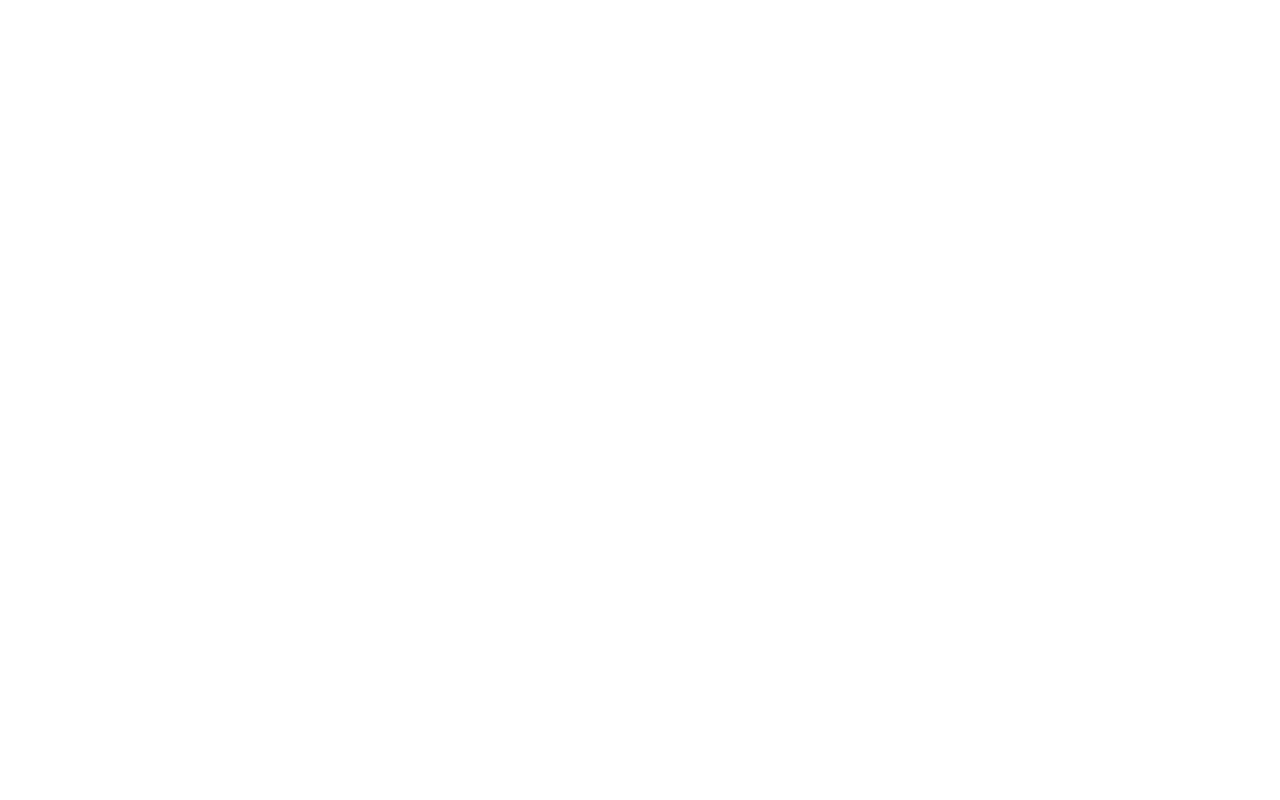
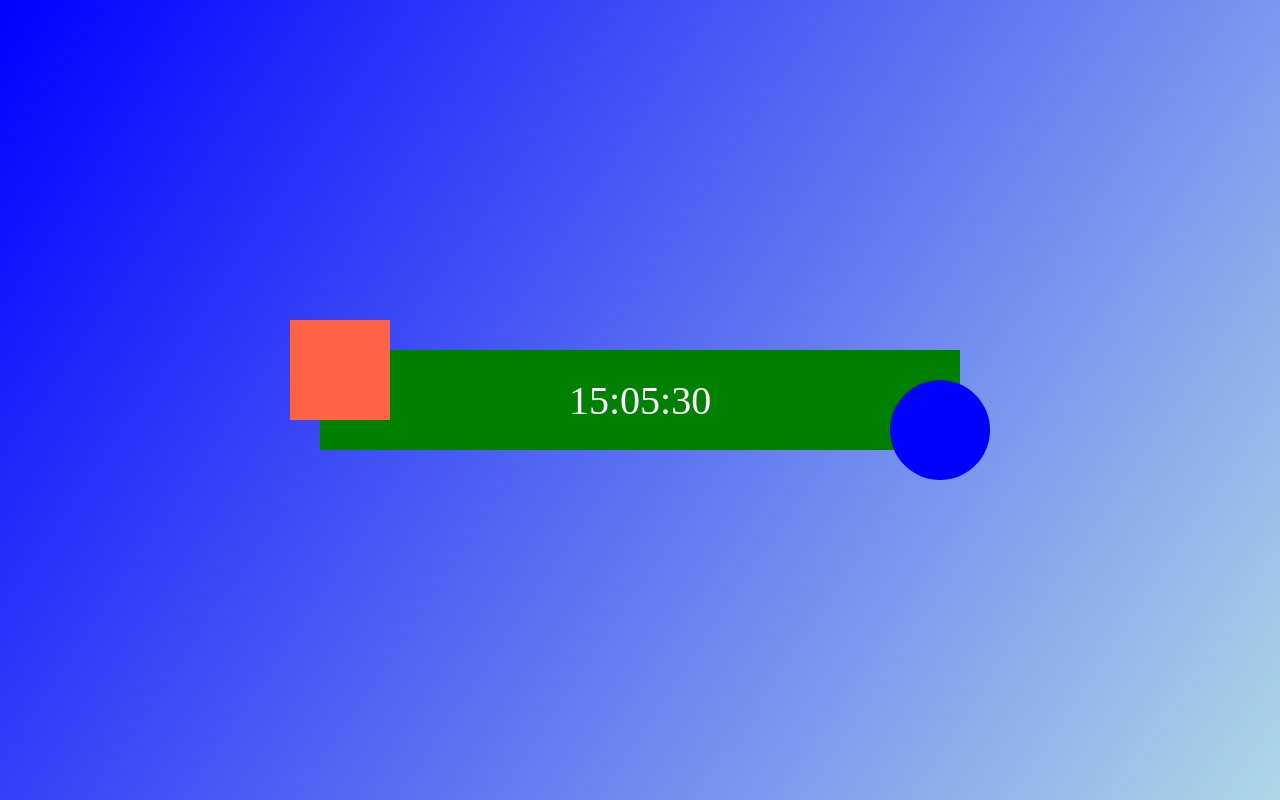
Before and after one commit to MnabiE/Digital-Clock, a plain HTML site: page index.html in a window 1280 px wide. Drawn offline with Linux system fonts and the light colour scheme.

Commit message:
the project is finished

```diff
--- a/index.html
+++ b/index.html
@@ -8,6 +8,17 @@
 
 </head>
 <body>
+    <div class="container">
+        <div class="center">
+            <span id="hrs">00</span>
+            <span>:</span>
+            <span id="mins">00</span>
+            <span>:</span>
+            <span id="secs">00</span>
+            <div class="squre"></div>
+            <div class="circle"></div>
+        </div>
+    </div>
     <script src="script.js"></script>
 </body>
 </html>
--- a/script.js
+++ b/script.js
@@ -0,0 +1,12 @@
+let hrs = document.getElementById("hrs");
+let mins = document.getElementById("mins");
+let secs = document.getElementById("secs");
+
+setInterval(() => {
+    let currentTime = new Date();
+
+    hrs.innerHTML = (currentTime.getHours()<10?"0":"") + currentTime.getHours();
+    mins.innerHTML = (currentTime.getMinutes()<10?"0":"") + currentTime.getMinutes();
+    secs.innerHTML =(currentTime.getSeconds()<10?"0":"") + currentTime.getSeconds();
+
+},1000);
--- a/style.css
+++ b/style.css
@@ -0,0 +1,47 @@
+* {
+  margin: 0;
+  box-sizing: border-box;
+}
+.container {
+  background: linear-gradient(124deg, blue, lightblue);
+  height: 100vh;
+  display: flex;
+  align-items: center;
+  justify-content: center;
+}
+
+.center {
+  width: 50%;
+  height: 100px;
+  background-color: green;
+  margin: auto;
+  position: relative;
+  backdrop-filter: blur(40px);
+  display: flex;
+  align-items: center;
+  justify-content: center;
+}
+
+.squre{
+    width: 100px;
+    height: 100px;
+    background-color: tomato;
+    position: absolute;
+    left: -30px;
+    top: -30px;
+}
+
+.circle{
+    width: 100px;
+    height: 100px;
+    background-color: blue;
+    position: absolute;
+    right: -30px;
+    bottom: -30px;
+    border-radius: 50px;
+}
+
+span{
+    font-size: 40px;
+    color: white;
+}
```
